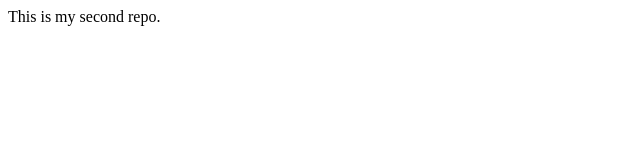
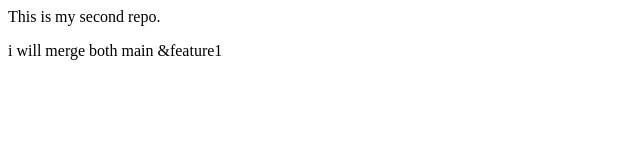
Before and after one commit to Tauffiqshaik/localrepo, a plain HTML site: page index.html in a window 1280 px wide. Shown: the whole page, without its empty margins (0-640 px from the left). Drawn offline with Linux system fonts and the light colour scheme.

Commit message:
Add Modified

```diff
--- a/index.html
+++ b/index.html
@@ -1 +1,2 @@
 <p> This is my second repo.</p>
+<p>i will merge both main &feature1</p>
```
